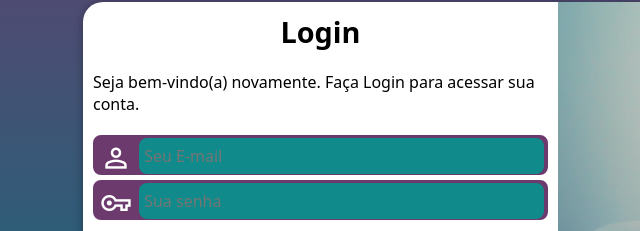
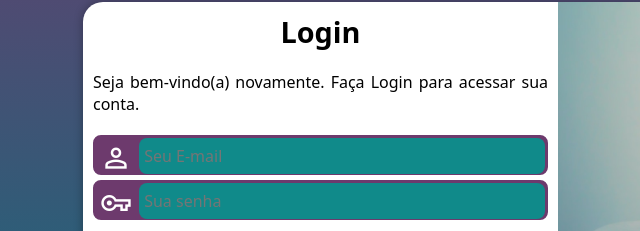
Before and after one commit to Matheusqz95/projeto-login, a plain HTML site: page index.html in a window 1280 px wide. Shown: the part 223-454 px from the top of the page, 82-722 px from the left. Drawn offline with nearby package versions, Linux system fonts and the light colour scheme.

Commit message:
Atualizando Form-Login

```diff
--- a/estilos/query.css
+++ b/estilos/query.css
@@ -17,7 +17,7 @@
   }
   #login {
     width: 80vw;
-    height: 320px;
+    height: 330px;
   }
   #login > #imagem {
     float: left;
@@ -30,11 +30,14 @@
   }
   #formulario > p {
     margin: 20px 0px;
+    text-align: justify;
+
   }
   form > input[type=submit]{
     margin-top: 14px;
    }
 }
+
 @media screen and (min-width: 992px)  {
   body{
     background-image: linear-gradient(to top, rgb(0, 119, 128), rgb(109, 58, 109))
@@ -56,6 +59,7 @@
   #formulario > p {
     font-size: 1em;
     margin: 20px 0px;
+    text-align: justify;
    }
    #formulario > h1{
     font-size: 1.8em;
--- a/estilos/style.css
+++ b/estilos/style.css
@@ -7,10 +7,18 @@
   box-sizing: border-box;
  }
 
+/*
+background-image: linear-gradient(to top, rgb(0, 119, 128), rgb(109, 58, 109))     background-color: rgba(99, 51, 99, 0.822);
+*/
+
+
  body,  html {
-  background-color: rgb(109, 58, 109);
+  background-color: rgba(99, 51, 99, 0.822);
   height: 100vh;
   width: 100vw;
+ }
+ body {
+  background-image: linear-gradient(to top, rgb(78, 155, 179), rgba(88, 41, 88, 0.541));
  }
 
  main {
@@ -80,7 +88,7 @@
  .campo > input {
   background-color:rgb(16, 138, 138) ;
   font-size: 1em;
-  width: calc(100% - 46px);
+  width: calc(100% - 45px);
   height: 100%;
   border: none;
   border-radius:8px ;
```
Also changed, not shown: index.html (+9 -6 lines).
